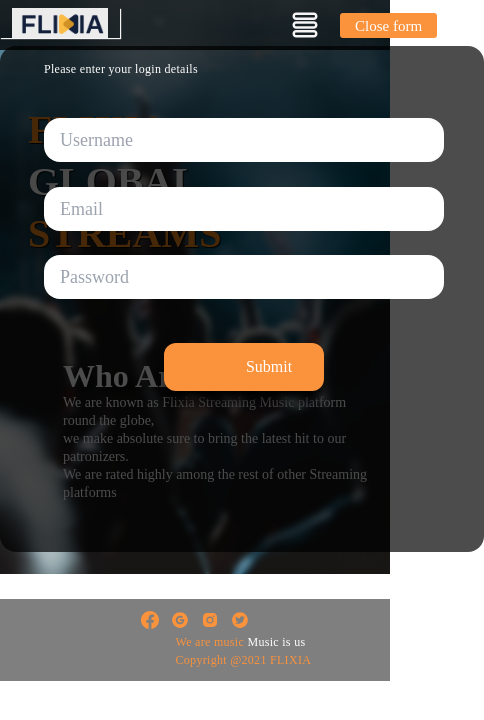
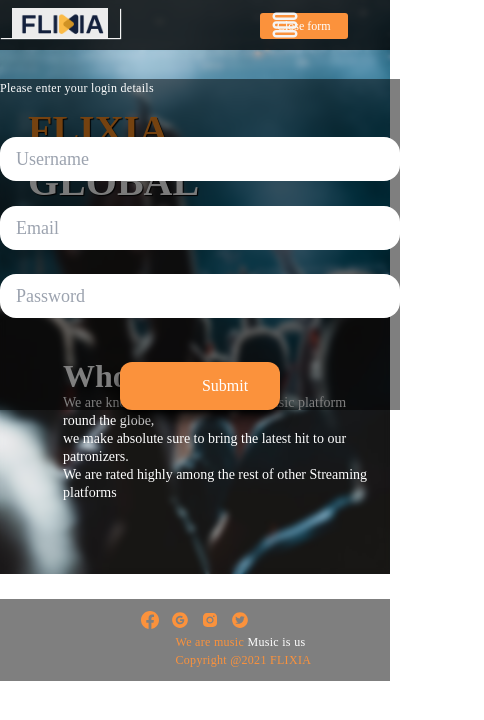
Before and after one commit to ife-chukwu/Flixia-Project, a React (Create React App) app: page / in a window 390 px wide. Both pictures are taken after a click on the button "Login here". Shown: the top 720 px of the page, 484 px wide, since content can reach past the window. Built offline with nearby package versions, Linux system fonts and the light colour scheme.

Commit message:
mobile responsive

```diff
--- a/src/Components/HeroPage.js
+++ b/src/Components/HeroPage.js
@@ -124,7 +124,7 @@
           {openForm && (
             <form
               onSubmit={buttonHandler}
-              className="flex flex-col mt-2 bg-black/70 h-[60vh] pt-16 pl-11 px-[40px] rounded-2xl "
+              className=" mobile-form bg-black/50"
               data-aos="fade-down"
               data-aos-easing="linear"
               data-aos-duration="500"
--- a/src/Components/NavbarMd.js
+++ b/src/Components/NavbarMd.js
@@ -15,7 +15,7 @@
           {openNav ? (
             <MdOutlineClear
               onClick={openNavHandler}
-              className=" toggler z-50 md:hidden"
+              className=" toggler-cancel z-50 md:hidden"
             />
           ) : (
             <TiThMenuOutline
--- a/src/index.css
+++ b/src/index.css
@@ -16,6 +16,7 @@
   .mobile-nav {
     height: 50px;
     position: relative;
+    width: 100%;
   }
   .logo {
     display: flex;
@@ -30,7 +31,16 @@
     font-size: 30px;
     cursor: pointer;
     margin-top: -140px;
-    margin-left: 190px;
+    margin-left: 150px;
+  }
+  .toggler-cancel{
+    color: whitesmoke;
+    position: absolute;
+    transition: 0.3s ease;
+    font-size: 30px;
+    cursor: pointer;
+    margin-top: -140px;
+    margin-left: 210px;
   }
   .toggler:hover {
     color: rgba(235, 134, 32, 0.995);
@@ -60,11 +70,16 @@
   }
   .button {
     display: flex;
-    padding: 0 15px;
+    padding: 13px 17px;
     height: 25px;
-    font-size: 15px;
+    font-size: 12px;
     border-radius: 3px;
-    margin-left: 340px;
+    margin-left: 260px;
     margin-top: -37px;
   }
+  .mobile-form{
+    width: 100%;
+    margin-top: 90px;
+
+  }
 }
```
